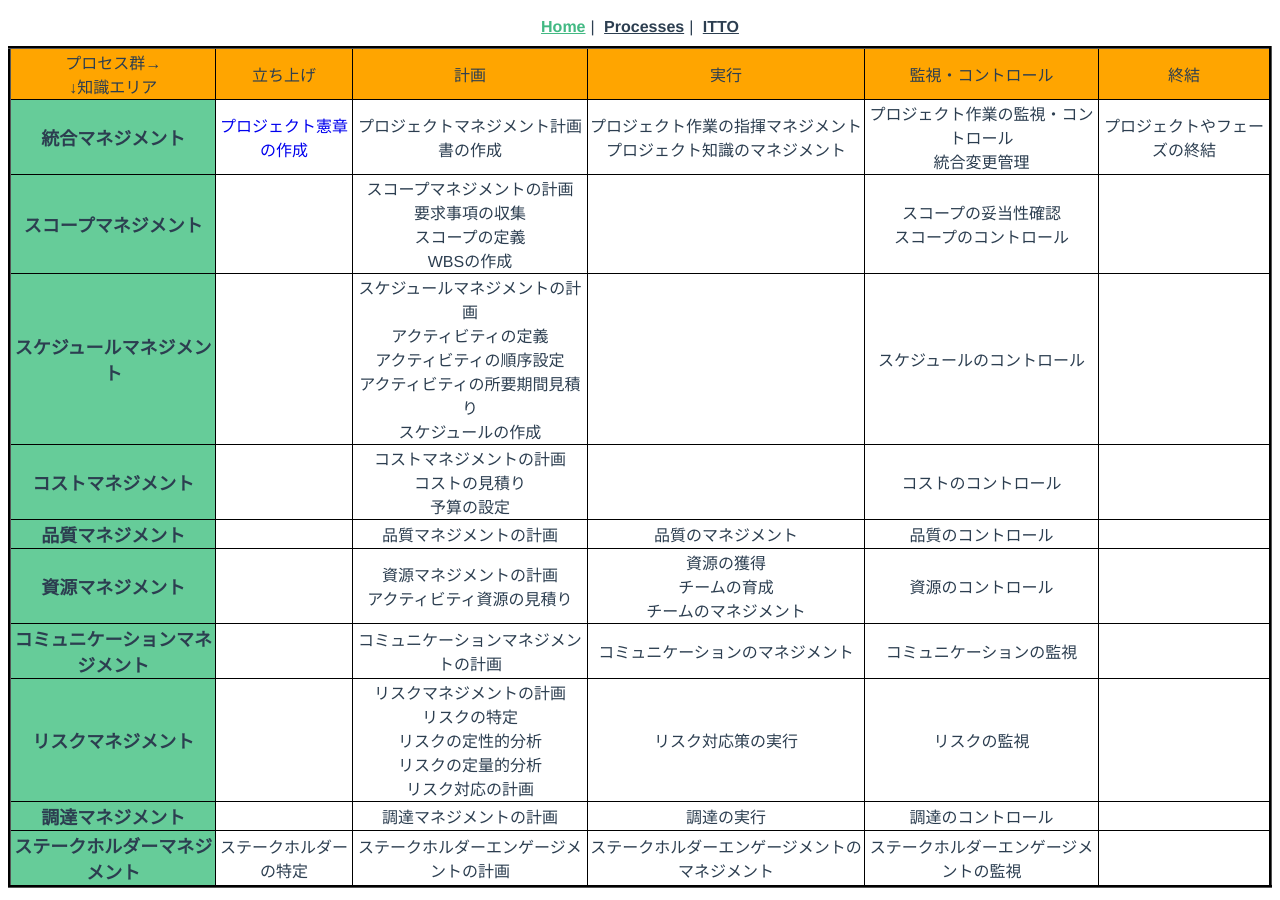
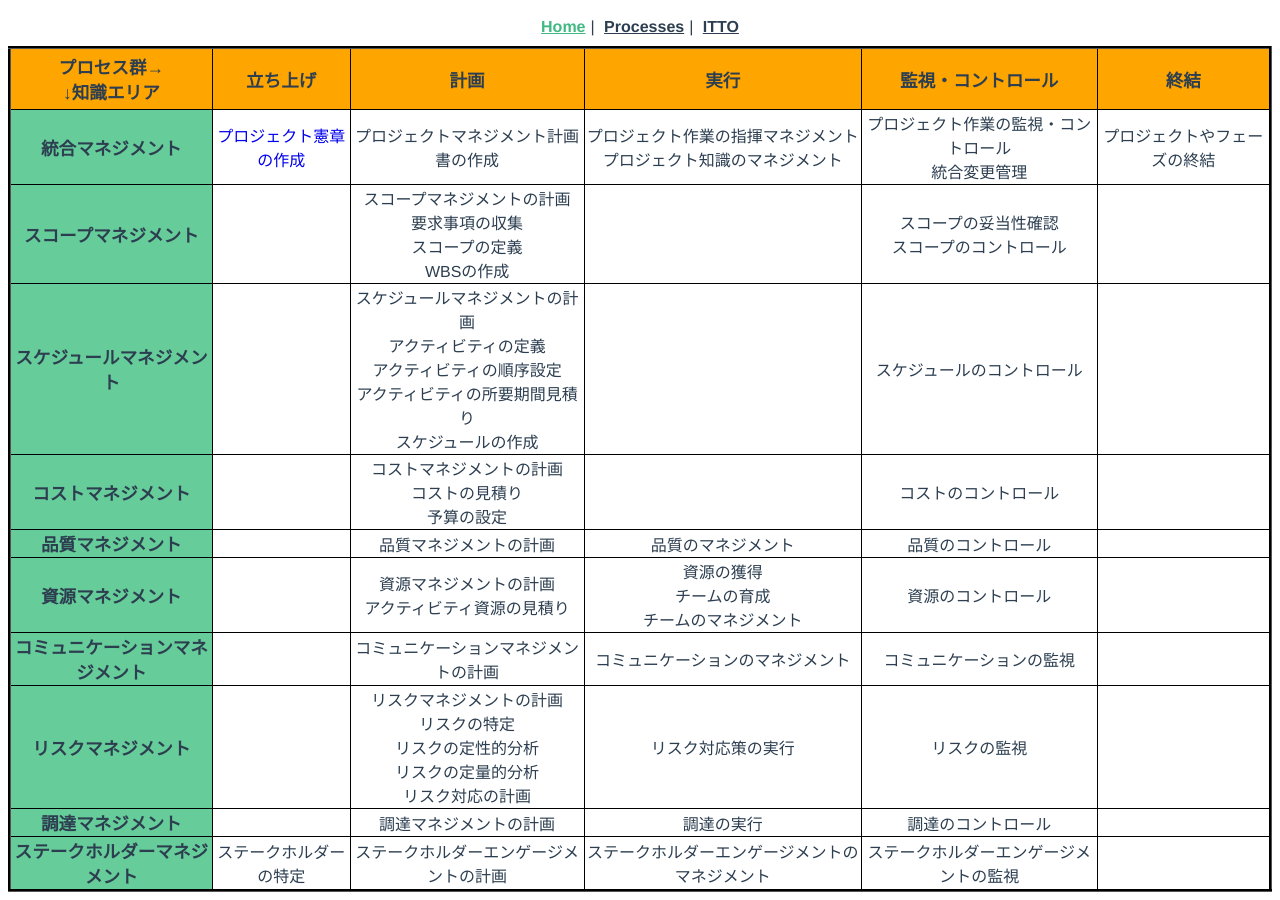
Before and after one commit to codesmith/pmbok-process, a Vue app: page /home in a window 1280 px wide. Built offline with nearby package versions, Linux system fonts and the light colour scheme.

Commit message:
表のタイトルを大きくした

```diff
--- a/src/components/HomeTable.vue
+++ b/src/components/HomeTable.vue
@@ -150,8 +150,14 @@ export default {
 <style scoped>
 .knowledge-are-title {
   background-color: #66cc99;
-  font-size: large;
+  font-size: 110%;
   font-weight: bold;
+}
+thead > tr > td {
+  text-align: center;
+  font-weight: bold;
+  padding: 5px;
+  font-size: 110%;
 }
 a {
   text-decoration: none;
--- a/src/components/tables/InputsTable.vue
+++ b/src/components/tables/InputsTable.vue
@@ -3,7 +3,7 @@
     <table border="3" style="border-collapse: collapse; border-color:black">
       <thead>
         <tr bgcolor="orange">
-          <td>インプット</td>
+          <td class="tableTitle">インプット</td>
         </tr>
       </thead>
       <tr>
@@ -140,6 +140,9 @@ table {
 }
 thead > tr > td {
   text-align: center;
+  font-weight: bold;
+  padding: 5px;
+  font-size: 110%;
 }
 td {
   text-align: left;
--- a/src/components/tables/OutputsTable.vue
+++ b/src/components/tables/OutputsTable.vue
@@ -139,6 +139,9 @@ table {
 }
 thead > tr > td {
   text-align: center;
+  font-weight: bold;
+  padding: 5px;
+  font-size: 110%;
 }
 td {
   text-align: left;
--- a/src/components/tables/TandtTable.vue
+++ b/src/components/tables/TandtTable.vue
@@ -242,6 +242,9 @@ table {
 }
 thead > tr > td {
   text-align: center;
+  font-weight: bold;
+  padding: 5px;
+  font-size: 110%;
 }
 td {
   text-align: left;
```
